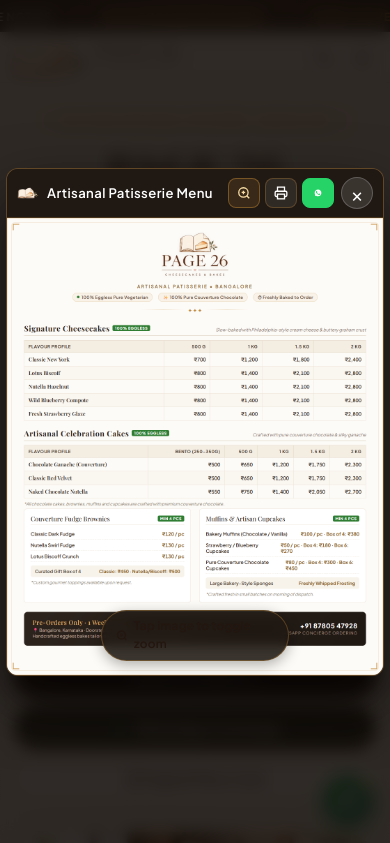
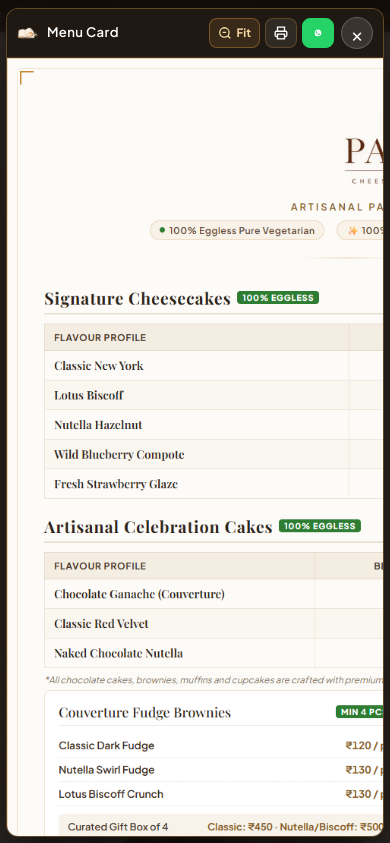
Before and after one commit to tiktocktik/page-26-menu, a website: page index.html in a window 390 px wide. Both pictures are taken after a click on the button 362 px from the left and 57 px from the top of the page. Shown: the top 843 px of the page. Drawn offline with nearby package versions, Linux system fonts and the light colour scheme; grey boxes are pictures that could not be loaded; a web font is replaced by a local one.

Commit message:
Fix mobile menu card: default to readable high-res zoom, remove unwanted bottom overlay pill, and streamline toolbar

```diff
--- a/app.js
+++ b/app.js
@@ -787,26 +787,29 @@ function setupMenuCardModal() {
   const closeBtn = document.getElementById("card-modal-close");
   const zoomBtn = document.getElementById("btn-card-zoom");
   const zoomLabel = document.getElementById("zoom-btn-label");
+  const zoomIcon = document.getElementById("zoom-icon-svg");
   const scrollContainer = document.getElementById("card-modal-scroll");
   const cardImg = document.getElementById("card-modal-img");
-  const zoomPill = document.getElementById("card-zoom-pill");
 
   let isZoomed = false;
+
+  const zoomIconMinus = `<circle cx="11" cy="11" r="8"></circle><line x1="21" y1="21" x2="16.65" y2="16.65"></line><line x1="8" y1="11" x2="14" y2="11"></line>`;
+  const zoomIconPlus = `<circle cx="11" cy="11" r="8"></circle><line x1="21" y1="21" x2="16.65" y2="16.65"></line><line x1="11" y1="8" x2="11" y2="14"></line><line x1="8" y1="11" x2="14" y2="11"></line>`;
 
   function setZoom(zoomed) {
     isZoomed = zoomed;
     if (scrollContainer) {
       scrollContainer.classList.toggle("is-zoomed", isZoomed);
     }
+    if (zoomIcon) {
+      zoomIcon.innerHTML = isZoomed ? zoomIconMinus : zoomIconPlus;
+    }
     if (zoomLabel) {
-      zoomLabel.textContent = isZoomed ? "Fit Screen" : "Zoom In";
+      zoomLabel.textContent = isZoomed ? "Fit" : "Zoom";
     }
     if (zoomBtn) {
-      zoomBtn.setAttribute("title", isZoomed ? "Fit to Screen" : "Zoom In (100% Readable)");
+      zoomBtn.setAttribute("title", isZoomed ? "Fit Full Screen Overview" : "Zoom In (100% Readable)");
       zoomBtn.setAttribute("aria-label", isZoomed ? "Fit to Screen" : "Zoom In");
-    }
-    if (zoomPill) {
-      zoomPill.style.opacity = isZoomed ? "0" : "1";
     }
   }
 
@@ -817,8 +820,13 @@ function setupMenuCardModal() {
   function openCard() {
     if (modal) modal.classList.add("open");
     document.body.style.overflow = "hidden";
-    // Default open state: fit screen, with tap or button to zoom in
-    setZoom(false);
+    // On mobile devices, default to readable zoom so text and prices are 100% readable immediately!
+    const isMobile = window.innerWidth <= 768;
+    setZoom(isMobile);
+    if (scrollContainer) {
+      scrollContainer.scrollLeft = 0;
+      scrollContainer.scrollTop = 0;
+    }
   }
 
   function closeCard() {
--- a/index.html
+++ b/index.html
@@ -1304,12 +1304,12 @@
       <div class="image-modal-bar">
         <div class="modal-bar-left">
           <img src="logo-mark.png" alt="Page 26 Emblem" class="modal-bar-icon" width="22" height="22">
-          <span class="modal-bar-title">Artisanal Patisserie Menu</span>
+          <span class="modal-bar-title">Menu Card</span>
         </div>
         <div class="modal-bar-actions">
-          <button type="button" class="modal-bar-btn btn-modal-zoom" id="btn-card-zoom" aria-label="Toggle zoom readable mode" title="Zoom In (100% Readable)">
-            <svg class="zoom-icon-svg" width="14" height="14" viewBox="0 0 24 24" fill="none" stroke="currentColor" stroke-width="2.2" aria-hidden="true"><circle cx="11" cy="11" r="8"></circle><line x1="21" y1="21" x2="16.65" y2="16.65"></line><line x1="11" y1="8" x2="11" y2="14"></line><line x1="8" y1="11" x2="14" y2="11"></line></svg>
-            <span class="zoom-btn-label" id="zoom-btn-label">Zoom In</span>
+          <button type="button" class="modal-bar-btn btn-modal-zoom" id="btn-card-zoom" aria-label="Toggle zoom view" title="Toggle Zoom View">
+            <svg class="zoom-icon-svg" id="zoom-icon-svg" width="14" height="14" viewBox="0 0 24 24" fill="none" stroke="currentColor" stroke-width="2.2" aria-hidden="true"><circle cx="11" cy="11" r="8"></circle><line x1="21" y1="21" x2="16.65" y2="16.65"></line><line x1="8" y1="11" x2="14" y2="11"></line></svg>
+            <span class="zoom-btn-label" id="zoom-btn-label">Fit</span>
           </button>
           <a href="menu-card-render.html" target="_blank" rel="noopener" class="modal-bar-btn" title="Open Full Screen HD Printable Menu">
             <svg width="14" height="14" viewBox="0 0 24 24" fill="none" stroke="currentColor" stroke-width="2.2" aria-hidden="true"><polyline points="6 9 6 2 18 2 18 9"></polyline><path d="M6 18H4a2 2 0 0 1-2-2v-5a2 2 0 0 1 2-2h16a2 2 0 0 1 2 2v5a2 2 0 0 1-2 2h-2"></path><rect x="6" y="14" width="12" height="8"></rect></svg>
@@ -1324,10 +1324,6 @@
       </div>
       <div class="image-modal-scroll" id="card-modal-scroll">
         <img src="menu.png" alt="PAGE 26 Original Handcrafted Menu Card" class="image-modal-img" id="card-modal-img" loading="lazy">
-        <div class="modal-zoom-pill" id="card-zoom-pill">
-          <svg width="13" height="13" viewBox="0 0 24 24" fill="none" stroke="currentColor" stroke-width="2.5"><circle cx="11" cy="11" r="8"></circle><line x1="21" y1="21" x2="16.65" y2="16.65"></line><line x1="11" y1="8" x2="11" y2="14"></line><line x1="8" y1="11" x2="14" y2="11"></line></svg>
-          <span>Tap image to toggle zoom</span>
-        </div>
       </div>
     </div>
   </div>
--- a/style.css
+++ b/style.css
@@ -2929,27 +2929,27 @@ img {
   position: relative;
   overflow: auto;
   background: #FDFBF7;
-  display: flex;
-  justify-content: center;
-  align-items: flex-start;
   max-height: calc(94vh - 54px);
   -webkit-overflow-scrolling: touch;
   touch-action: pan-x pan-y;
   scroll-behavior: smooth;
+  text-align: center;
+  padding: 0;
 }
 
 .image-modal-img {
   max-width: 100%;
   width: auto;
   height: auto;
-  display: block;
+  display: inline-block;
+  vertical-align: top;
   cursor: zoom-in;
   transition: width 0.2s ease, max-width 0.2s ease, min-width 0.2s ease;
 }
 
 /* Zoomed State (100% Readable High Resolution) */
 .image-modal-scroll.is-zoomed {
-  justify-content: flex-start;
+  text-align: left;
 }
 
 .image-modal-scroll.is-zoomed .image-modal-img {
@@ -2957,29 +2957,6 @@ img {
   min-width: 960px;
   max-width: none;
   cursor: zoom-out;
-}
-
-.modal-zoom-pill {
-  position: absolute;
-  bottom: 14px;
-  left: 50%;
-  transform: translateX(-50%);
-  background: rgba(31, 24, 19, 0.88);
-  backdrop-filter: blur(6px);
-  color: var(--brand-cream);
-  padding: 6px 14px;
-  border-radius: var(--radius-pill);
-  font-size: 0.74rem;
-  font-weight: 600;
-  letter-spacing: 0.02em;
-  display: flex;
-  align-items: center;
-  gap: 6px;
-  pointer-events: none;
-  border: 1px solid rgba(197, 138, 56, 0.35);
-  box-shadow: 0 4px 14px rgba(0, 0, 0, 0.3);
-  z-index: 5;
-  transition: opacity 0.3s ease;
 }
 
 /* Floating Bakery WhatsApp Concierge FAB */
@@ -3311,9 +3288,18 @@ body.dock-active .floating-wa-fab-wrap {
     gap: 5px;
   }
 
-  .modal-btn-label,
+  .modal-btn-label {
+    display: none;
+  }
+
   .zoom-btn-label {
-    display: none;
+    display: inline-block;
+    font-size: 0.72rem;
+    font-weight: 700;
+  }
+
+  .btn-modal-zoom {
+    padding: 6px 9px;
   }
 
   .modal-bar-btn {
@@ -3335,8 +3321,9 @@ body.dock-active .floating-wa-fab-wrap {
   }
 
   .image-modal-scroll.is-zoomed .image-modal-img {
-    width: 840px;
-    min-width: 840px;
+    width: 820px;
+    min-width: 820px;
+    max-width: none;
   }
 
   .floating-wa-fab-wrap {
```
